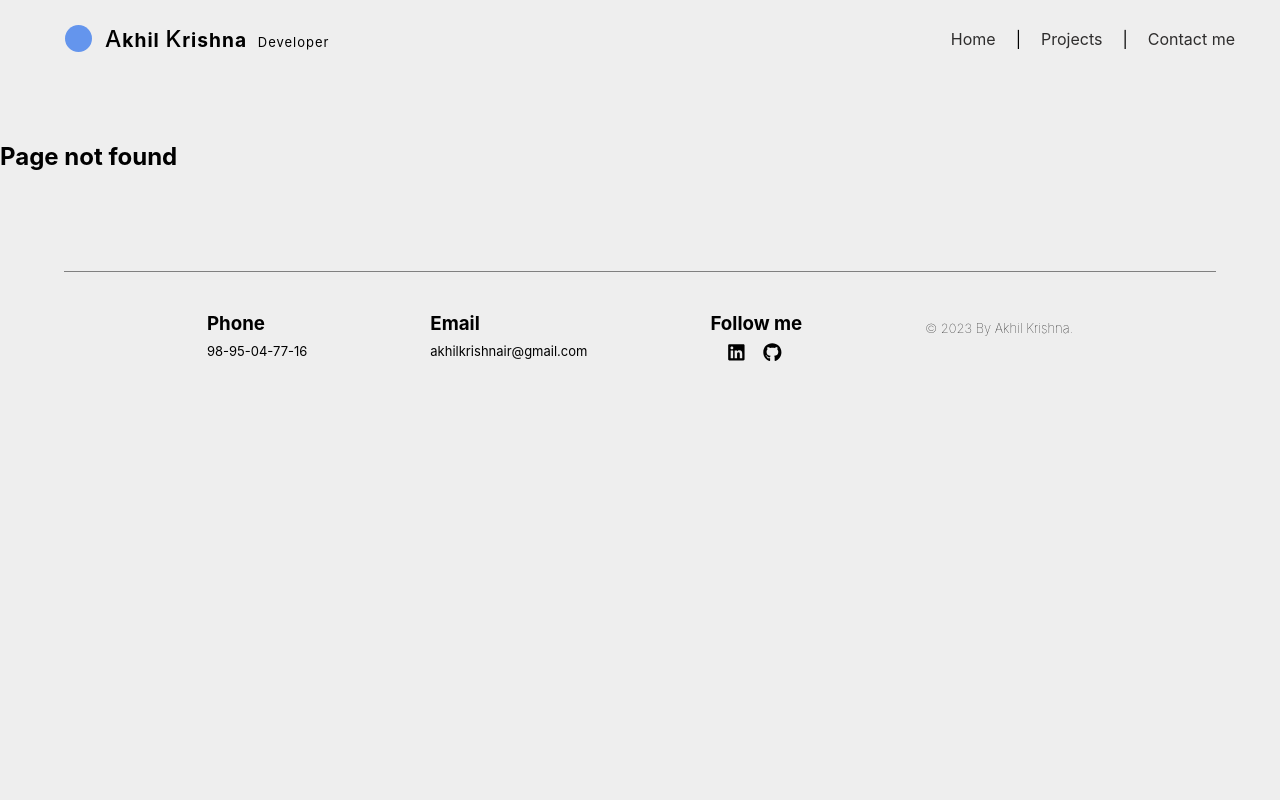
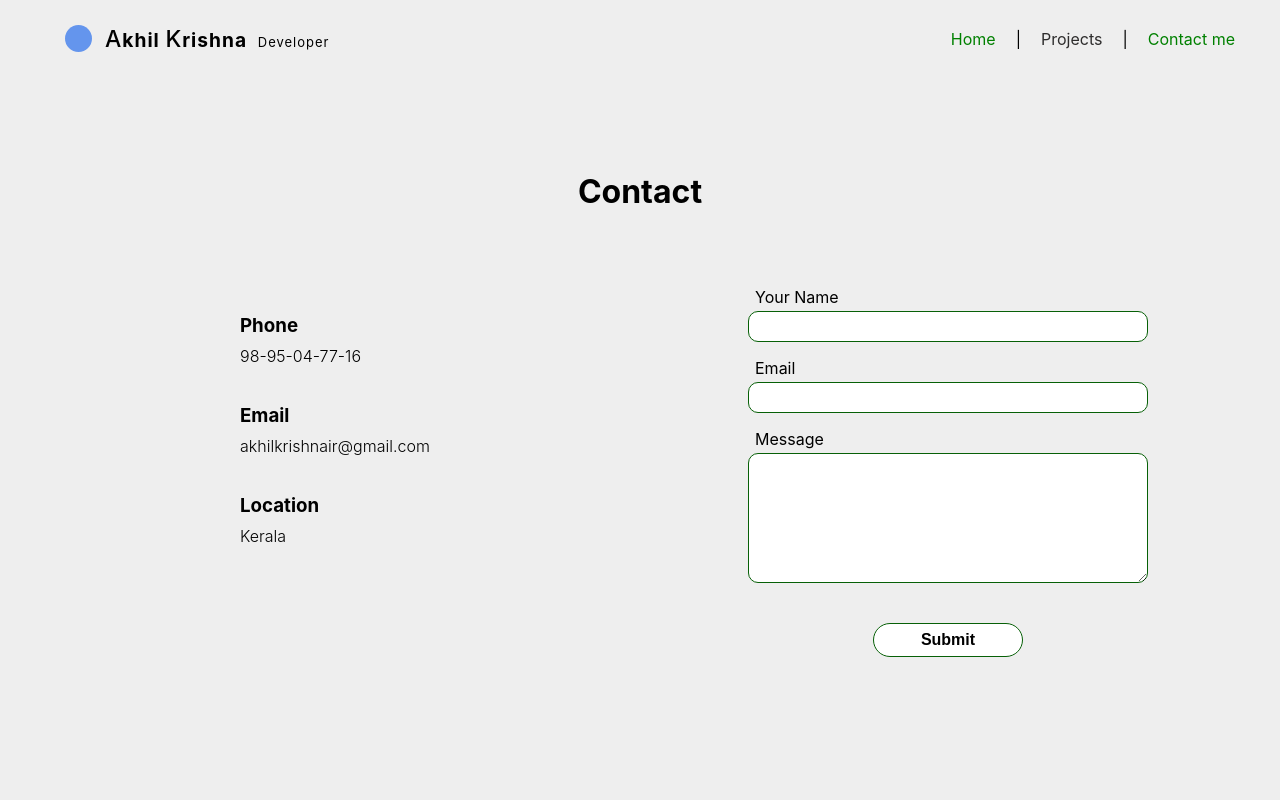
Before and after one commit to akhilkrishnair/akhilkrishna-portfolio, a React (Create React App) app in the folder personal-website/: page /Personal-website/contact in a window 1280 px wide. Before the commit this address had no page. Shown: the top 800 px of the page. Built offline with nearby package versions, Linux system fonts and the light colour scheme.

Commit message:
initial commit 2

```diff
--- a/personal-website/src/mainrouter/ReactRouter.js
+++ b/personal-website/src/mainrouter/ReactRouter.js
@@ -5,7 +5,6 @@ import Footer from "./ReactRouters/componets/Footer";
 import Navbar from "./ReactRouters/componets/Navbar";
 import Projects from "./ReactRouters/componets/Projects";
 import Contact from "./ReactRouters/componets/Contact";
-import Otherpages from "./ReactRouters/componets/Otherpages";
 
 
 const ReactRouter = () => {
@@ -13,10 +12,9 @@ const ReactRouter = () => {
         <div>
             <Navbar/>
             <Routes>
-                <Route path="/" element= {<Home/>} />
-                <Route path="projects" element = {<Projects/>} />
-                <Route path="contact" element = {<Contact/>} />
-                <Route path="*" element = {<Otherpages/>} />
+                <Route path="Personal-website" element= {<Home/>} />
+                <Route path="Personal-website/projects" element = {<Projects/>} />
+                <Route path="Personal-website/contact" element = {<Contact/>} />
             </Routes>
             <Footer/>
         </div>
--- a/personal-website/src/mainrouter/ReactRouters/componets/Navbar.js
+++ b/personal-website/src/mainrouter/ReactRouters/componets/Navbar.js
@@ -11,14 +11,14 @@ const Navbar = () => {
             <div className="nav-container">
                 <div className="my-name">
                     <div className="rounded"></div>
-                    <Link className="name-link" to={"/"} >
+                    <Link className="name-link" to={"Personal-website"} >
                     <span className="letter-a">A</span>khil <span className="letter-a">K</span>rishna
                     <span className="role"> Developer</span>
                     </Link>
                 </div>
                 <ul>
                     <li>
-                        <NavLink className="links" to={"/"}>
+                        <NavLink className="links" to={"Personal-website"}>
                             Home
                         </NavLink>
                     </li>
@@ -27,7 +27,7 @@ const Navbar = () => {
                     </li>
 
                     <li>
-                        <NavLink className="links" to={"projects"}>
+                        <NavLink className="links" to={"Personal-website/projects"}>
                             Projects
                         </NavLink>
                     </li>
@@ -36,7 +36,7 @@ const Navbar = () => {
                     </li>
 
                     <li>
-                        <NavLink className="links" to={"contact"}>
+                        <NavLink className="links" to={"Personal-website/contact"}>
                             Contact me
                         </NavLink>
                     </li>
--- a/personal-website/src/mainrouter/ReactRouters/componets/Otherpages.js
+++ /dev/null
@@ -1,11 +0,0 @@
-import React from 'react'
-
-const Otherpages = () => {
-  return (
-    <div>
-        <h2>Page not found</h2>
-    </div>
-  )
-}
-
-export default Otherpages
```
